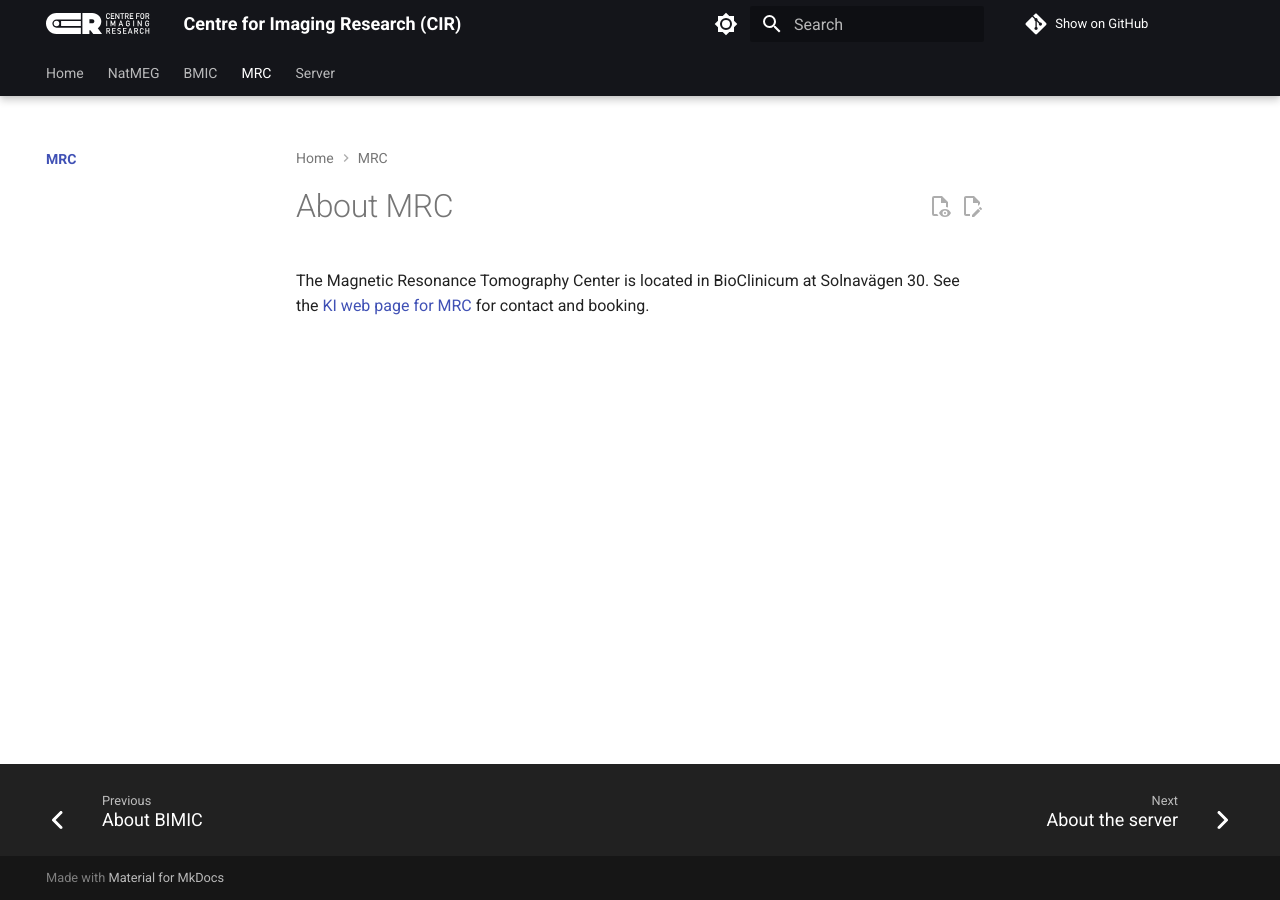
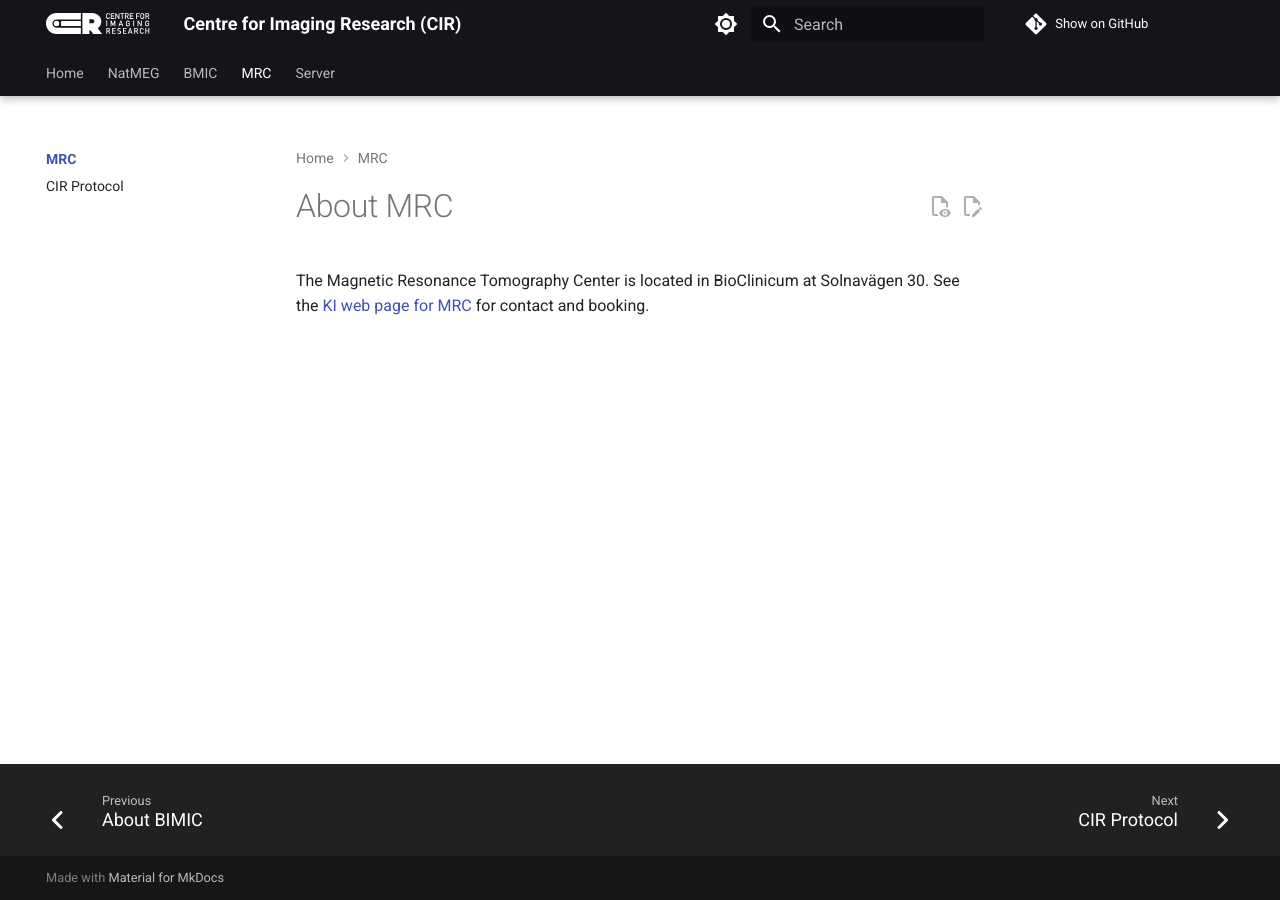
Before and after one commit to natmegsweden/documentation, an MkDocs documentation site: the page built from docs/mrc/index.md, in a window 1280 px wide. Built offline with MkDocs 1.6.1 and Material for MkDocs 9.7.7, drawn with Linux system fonts in a browser that asks for light colours; comment, search, counter and statistics services are not loaded.

Commit message:
update nav

```diff
--- a/mkdocs.yml
+++ b/mkdocs.yml
@@ -94,6 +94,7 @@ nav:
     - bmic/index.md
   - MRC:
     - mrc/index.md
+    - mrc/CIR Protocol.md
   - Server:
     - About the server: server/index.md
     - Connect: server/connect/
```
